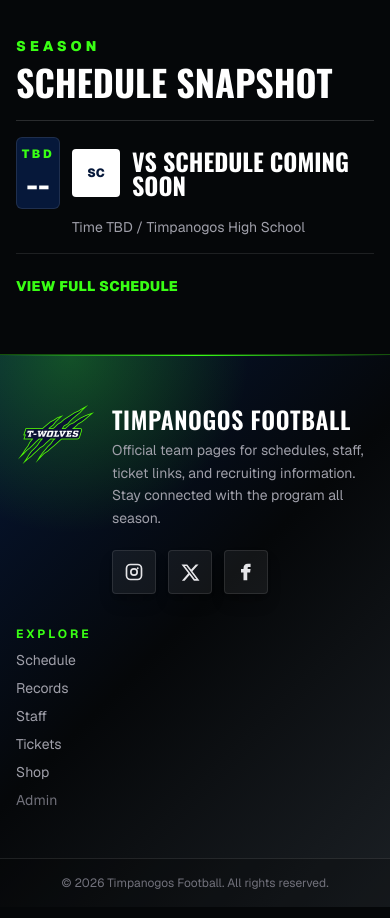
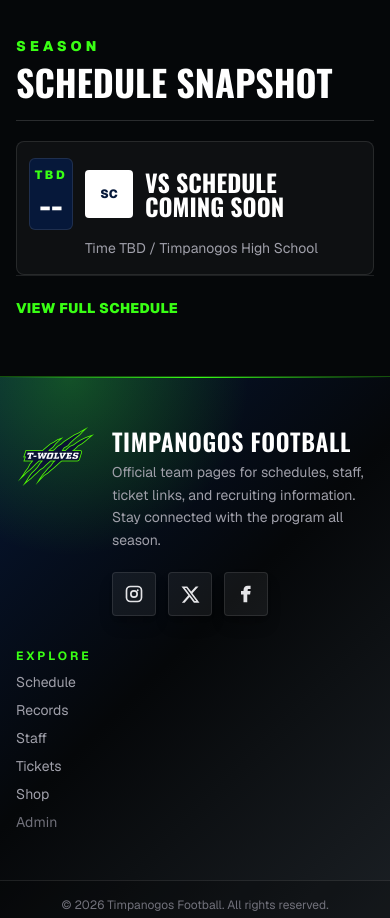
Before and after one commit to bhunter10/timpanogosfootball, a Next.js app: page / in a window 390 px wide. Shown: the part 1360-2278 px from the top of the page. Built offline with nearby package versions, Linux system fonts and the light colour scheme.

Commit message:
same mobile adjustment

```diff
--- a/app/page.tsx
+++ b/app/page.tsx
@@ -264,14 +264,14 @@
             </div>
           </div>
 
-          <div className="divide-y divide-white/10">
+          <div className="mt-5 grid gap-3 md:mt-0 md:block md:divide-y md:divide-white/10">
             {(upcomingGames.length ? upcomingGames : [nextGame]).map((game) => {
               const date = formatGameDate(game.dateISO);
               const mapHref = getMapHref(game.address);
               return (
                 <div
                   key={game.id}
-                  className="grid grid-cols-[44px_minmax(0,1fr)] gap-x-3 gap-y-2 overflow-hidden py-4 md:grid-cols-[80px_1fr_auto] md:items-center md:gap-4 md:py-5"
+                  className="grid max-w-full grid-cols-[44px_minmax(0,1fr)] gap-x-3 gap-y-2 overflow-hidden rounded-lg border border-white/10 bg-white/[0.04] px-3 py-4 md:grid-cols-[80px_1fr_auto] md:items-center md:gap-4 md:rounded-none md:border-0 md:bg-transparent md:px-0 md:py-5"
                 >
                   <div className="grid w-11 shrink-0 gap-0.5 rounded-md border border-white/10 bg-[var(--tf-navy)] px-1 py-2 text-center md:block md:w-14 md:px-1.5 md:py-2">
                     <p className="text-xs font-black uppercase tracking-[0.22em] text-[var(--tf-neon)]">
```
